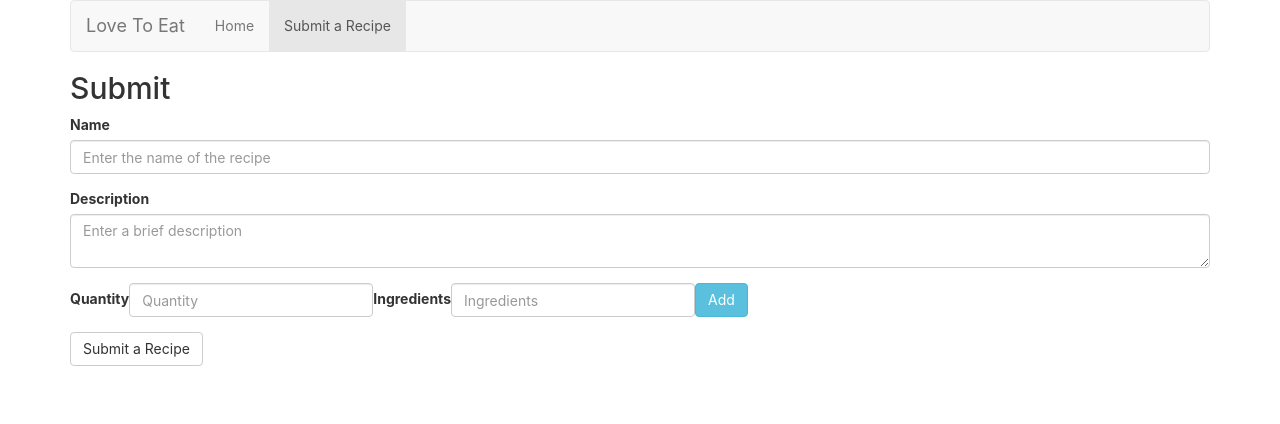
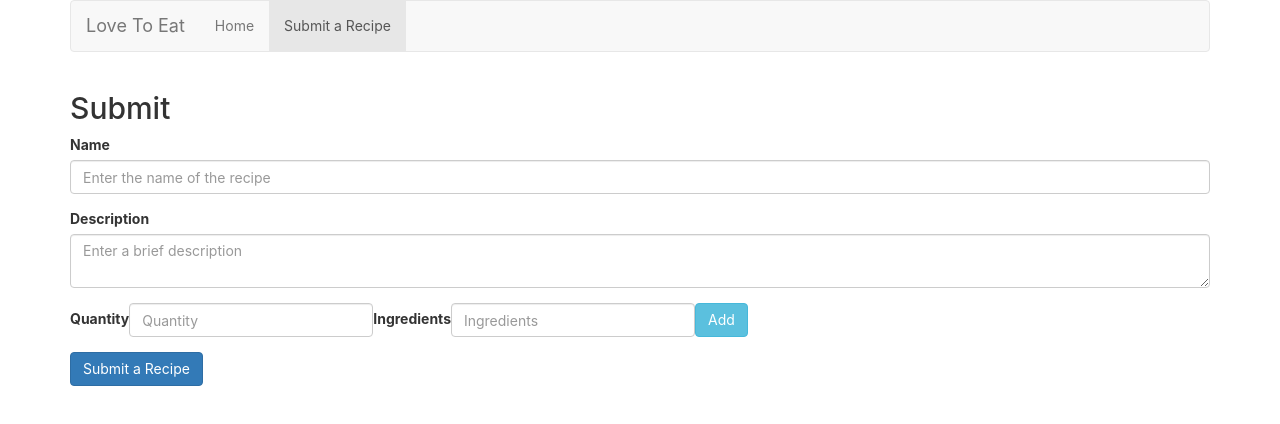
Before and after one commit to tanishakumbhakar/LoveToEat, a React (Create React App) app: page /submit in a window 1280 px wide. Shown: the top 424 px of the page. Built offline with nearby package versions, Linux system fonts and the light colour scheme.

Commit message:
Added Ingredients to the app
Create a separate react component for Ingredients

```diff
--- /dev/null
+++ b/src/Ingredients.js
@@ -0,0 +1,30 @@
+import React, { Component } from 'react';
+
+class Ingredients extends Component {
+	constructor(props){
+		super(props);
+		this.state={};
+		this.addIngredients=this.addIngredients.bind(this);
+	}
+	addIngredients(){
+		console.log('Ingredients added');
+		console.log(this.quantity.value,this.ingredients.value);
+	}
+	render() {
+		return (
+
+				<div className="form-inline form-group">
+					    <label htmlFor="description">Quantity</label>
+					    <input type="text" ref={(input)=>{this.quantity=input;}} className="form-control" id="quantity" placeholder="Quantity"/>
+
+
+					    <label htmlFor="description">Ingredients</label>
+					    <input type="text" ref={(input)=>{this.ingredients=input;}} className="form-control" id="ingredient" placeholder="Ingredients"/>
+					    <button onClick={this.addIngredients} className="btn btn-info">Add</button>
+				</div>
+
+		);
+	}
+}
+
+export default Ingredients;
--- a/src/Submit.js
+++ b/src/Submit.js
@@ -1,5 +1,5 @@
 import React, { Component } from 'react';
-
+import Ingredients from './Ingredients';
 class Submit extends Component {
 
 	constructor(props) {
@@ -11,6 +11,8 @@ class Submit extends Component {
 
 	submitRecipe() {
 		console.log('button clicked');
+		console.log(this.name.value);
+		console.log(this.description.value);
 		this.props.history.push('/');
 	}
 
@@ -18,31 +20,23 @@ class Submit extends Component {
 		return (
 			<div>
 
-				<div  classNameName="row">
-					<div classNameName="col-xs-12 col-sm-12">
+				<div className="row">
+					<div className="col-xs-12 col-sm-12">
 					<h2>Submit</h2>
 					<form>
 					  <div className="form-group">
-					    <label for="name">Name</label>
-					    <input type="text" className="form-control" id="name" placeholder="Enter the name of the recipe" />
+					    <label htmlFor="name">Name</label>
+					    <input type="text" ref={(input)=>{this.name=input;}} className="form-control" id="name" placeholder="Enter the name of the recipe" />
 
 					  </div>
 					  <div className="form-group">
-					    <label for="description">Description</label>
-					    <textarea className="form-control" id="description" placeholder="Enter a brief description"/>
+					    <label htmlFor="description">Description</label>
+					    <textarea ref={(input)=>{this.description=input;}} className="form-control" id="description" placeholder="Enter a brief description"/>
 					  </div>
-					   <div className="form-inline form-group">
-					    <label for="description">Quantity</label>
-					    <input type="text"  className="form-control" id="quantity" placeholder="Quantity"/>
+					   <Ingredients/>
 
 
-					    <label for="description">Ingredients</label>
-					    <input type="text"  className="form-control" id="ingredient" placeholder="Ingredients"/>
-					    <button onClick={this.submitRecipe} className="btn btn-info">Add</button>
-					  </div>
-
-
-					<button onClick={this.submitRecipe} className="btn btn-default">Submit a Recipe</button>
+					<button onClick={this.submitRecipe} className="btn btn-primary">Submit a Recipe</button>
 					</form>
 					</div>
 				</div>
```
